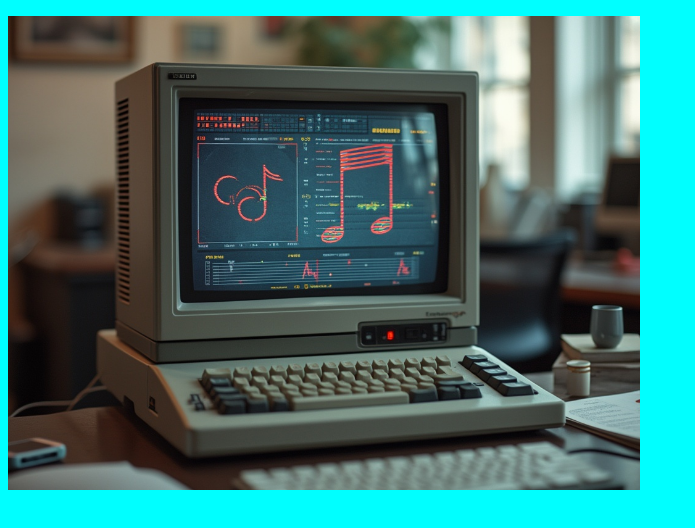
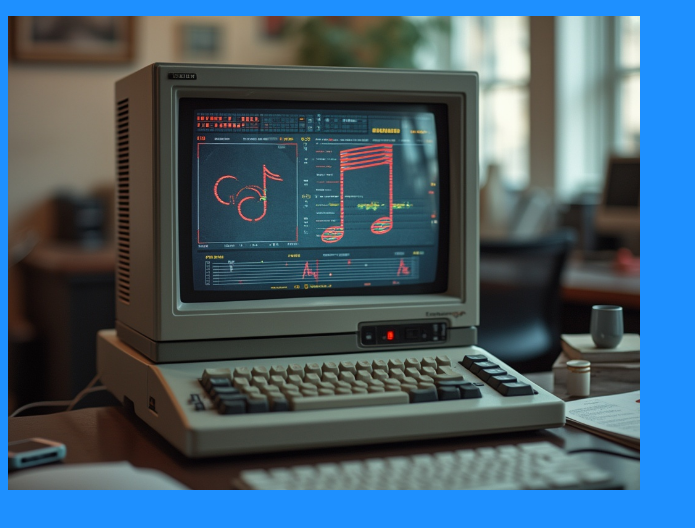
Before and after one commit to ogbabydiesal/jubilant-spoon, a plain HTML site: page index.html in a window 1280 px wide. Shown: the whole page, without its empty margins (0-695 px from the left). Drawn offline with Linux system fonts and the light colour scheme.

Commit message:
changed background color to dodgerblue

```diff
--- a/drip.css
+++ b/drip.css
@@ -1,5 +1,5 @@
 body {
-    background-color: aqua;
+    background-color: dodgerblue;
 }
 
 img {
```
